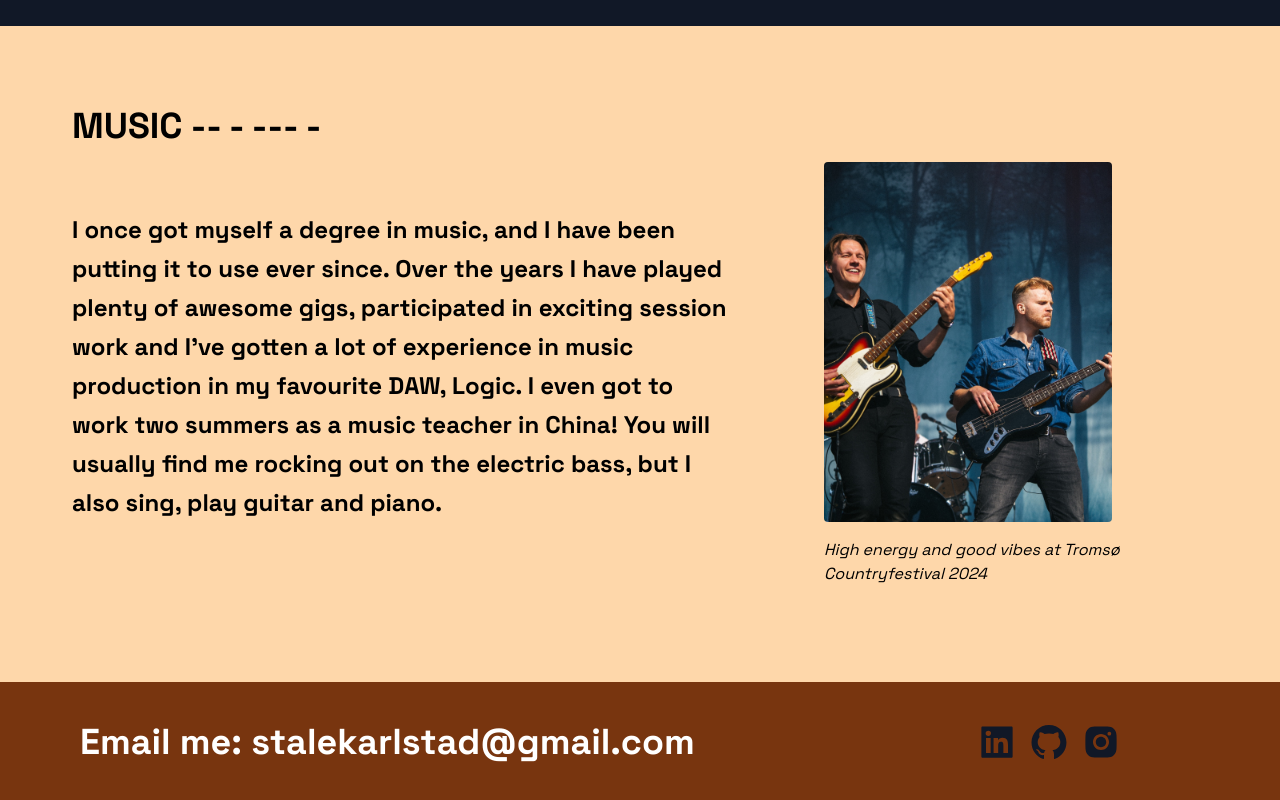
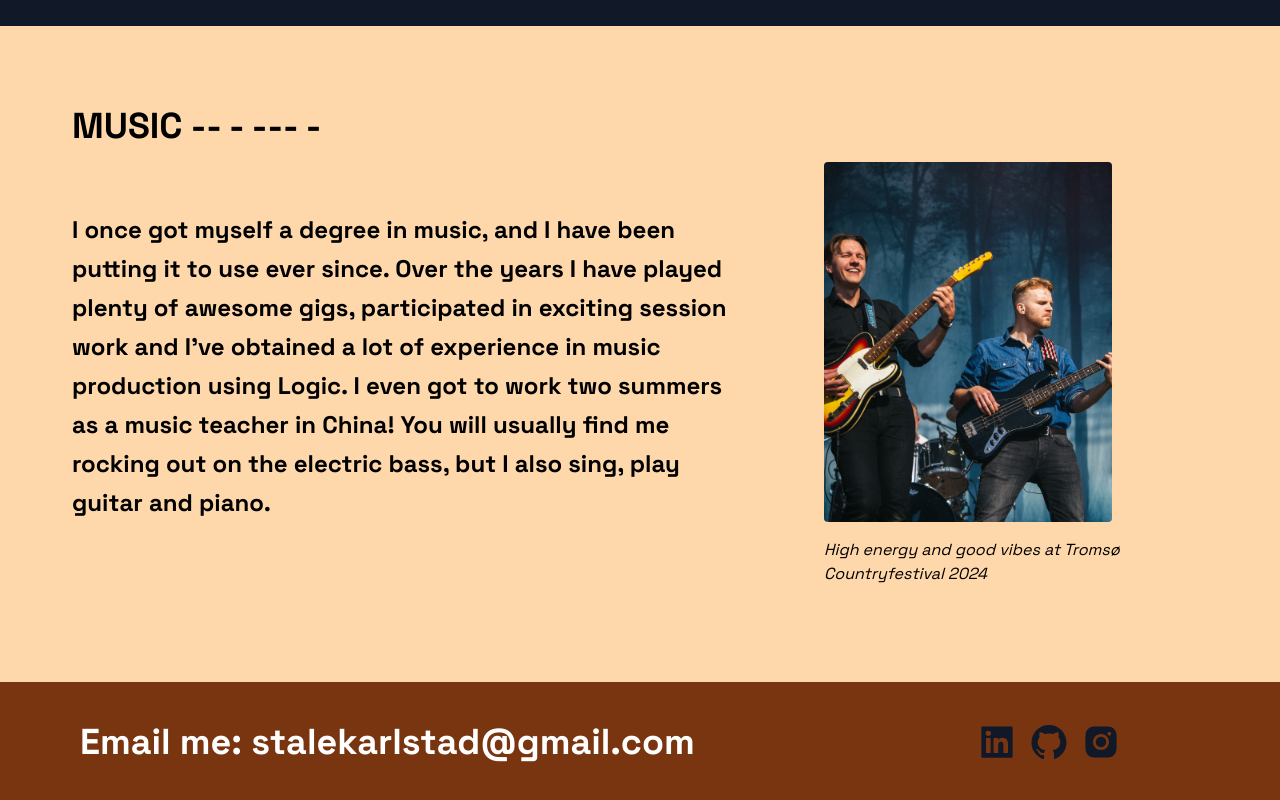
Before and after one commit to StaaleKarlstad/staalekarlstad.github.io, a React (Vite) app: page / in a window 1280 px wide. Shown: the part 7055-7855 px from the top of the page. Built offline with nearby package versions, Linux system fonts and the light colour scheme.

Commit message:
Update information

```diff
--- a/src/components/Music.tsx
+++ b/src/components/Music.tsx
@@ -13,7 +13,7 @@ export default function Music() {
             inView ? "animate-slidein100 opacity-0" : "opacity-0"
           }`}
         >
-          MUSIC  -- - --- -
+          MUSIC -- - --- -
         </h1>
         <div className="items-center gap-7 grid md:grid-flow-col lg:md:grid-flow-col grid-flow-row">
           <p
@@ -23,11 +23,11 @@ export default function Music() {
           >
             I once got myself a degree in music, and I have been putting it to
             use ever since. Over the years I have played plenty of awesome gigs,
-            participated in exciting session work and I've gotten a lot of experience in music production in my favourite DAW, Logic.
-            I even got to
-            work two summers as a music teacher in China! You will usually find
-            me rocking out on the electric bass, but I also sing, play guitar
-            and piano.
+            participated in exciting session work and I've obtained a lot of
+            experience in music production using Logic. I even got to work two
+            summers as a music teacher in China! You will usually find me
+            rocking out on the electric bass, but I also sing, play guitar and
+            piano.
           </p>
 
           <div
```
